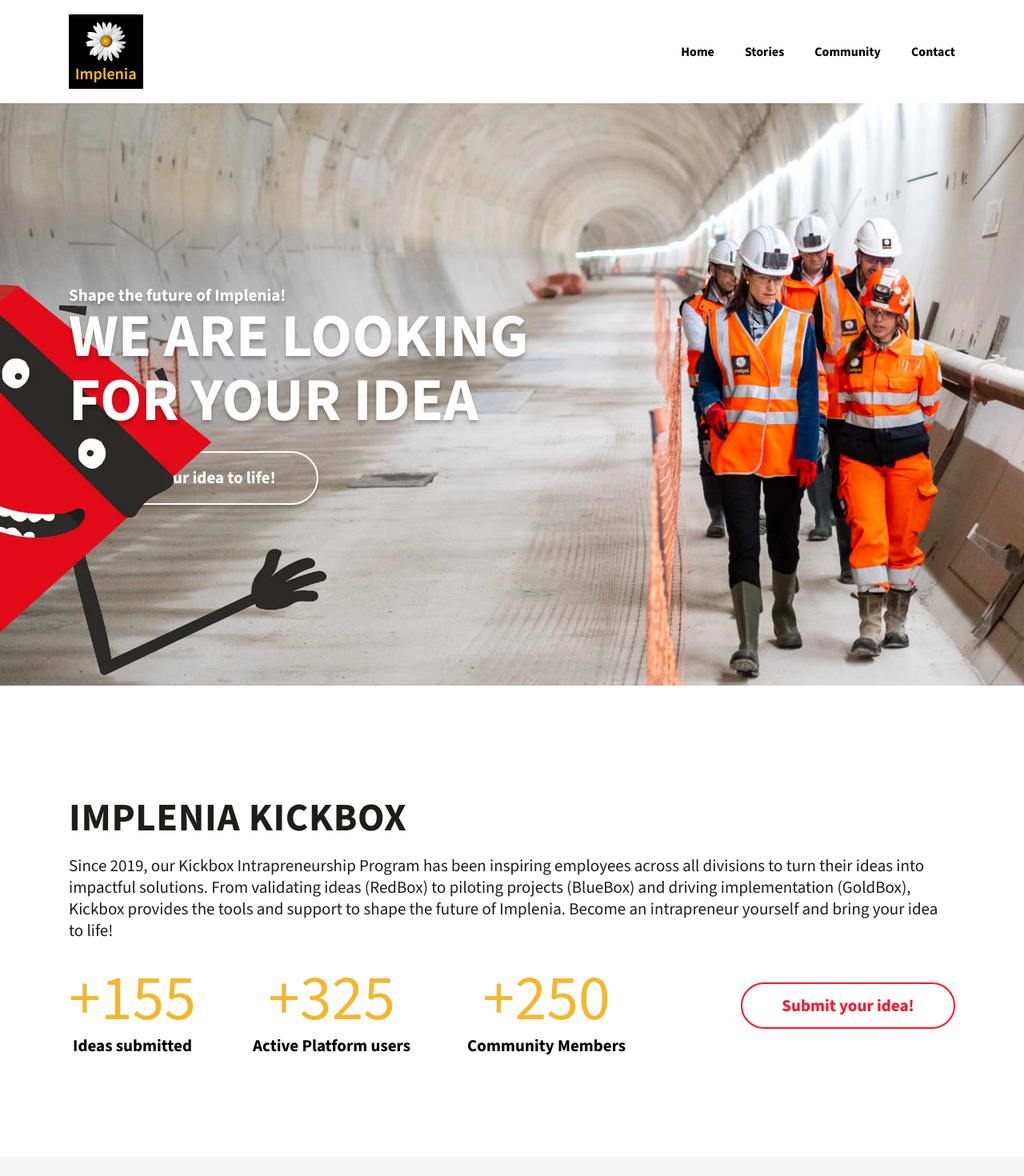
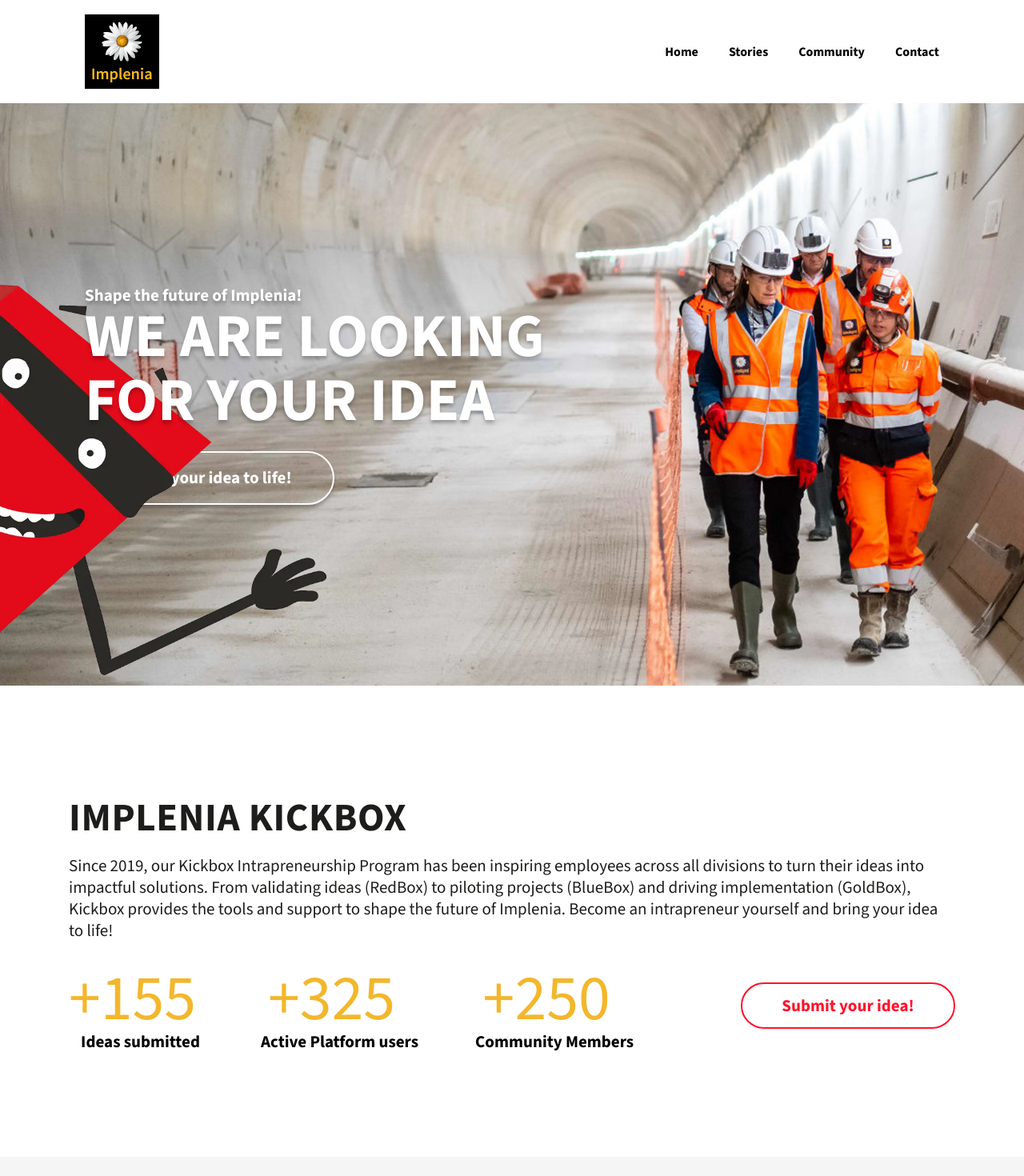
Before and after one commit to mohitgoyat525/implina, a Next.js app: page / in a window 1280 px wide. Shown: the top 1470 px of the page at 80% size. Built offline with nearby package versions, Linux system fonts and the light colour scheme.

Commit message:
add-changes

```diff
--- a/src/components/Faq.tsx
+++ b/src/components/Faq.tsx
@@ -22,7 +22,7 @@
           >
             <button
               onClick={() => toggleAccordion(index)}
-              className="text-customXl text-start font-semibold leading-[21px] max-lg:text-xl max-md:text-lg max-sm:text-base max-lg:leading-[18px] max-md:leading-[16px] max-sm:leading-[14px] text-blackLight flex justify-between items-center w-full py-2"
+              className="text-customXl text-start font-semibold leading-[21px] max-lg:text-xl max-md:text-lg max-sm:text-base max-lg:leading-[18px] max-md:leading-[16px] max-sm:leading-[14px] text-blackLight flex justify-between items-center w-full"
             >
               {data.title}
               <Image
@@ -31,7 +31,7 @@
                   openIndex === index
                     ? "rotate-[90deg] transition-all duration-300"
                     : "rotate-0 transition-all duration-300"
-                }`}
+                } my-[22px] max-md:my-[15px] max-sm:my-[10px]`}
                 src={FaqArrow}
                 alt="arrow"
               />
--- a/src/components/Hero.tsx
+++ b/src/components/Hero.tsx
@@ -15,11 +15,11 @@
   return (
     <div className="bg-center bg-cover bg-no-repeat bg-heroBgImg relative overflow-hidden">
       <div className="bg-white">
-        <div className="container">
+        <div className="max-w-[1100px] mx-auto px-4">
           <Header />
         </div>
       </div>
-      <div className=" container pt-[230px] pb-[226px] max-lg:py-44 max-md:py-24 max-sm:py-20 relative max-xl:z-20">
+      <div className=" max-w-[1100px] mx-auto px-4 pt-[230px] pb-[226px] max-lg:py-44 max-md:py-24 max-sm:py-20 relative max-xl:z-20">
         <p className="text-white text-shadow text-customXl max-sm:text- font-bold font-sans-bold leading-[21px] max-md:text-center">
           Shape the future of Implenia!
         </p>
--- a/src/components/ImpelinaBox.tsx
+++ b/src/components/ImpelinaBox.tsx
@@ -34,7 +34,7 @@
               <p className="font-normal text-custom4xl font-sans-regular leading-[100px] text-offYellow max-xl:text-6xl  max-md:text-5xl max-sm:text-4xl">
                 +<CountUp start={0} end={count && i === 0 ? 155:count && i === 1 ? 325 : i === 2 ? 250:0} duration={5}/>
               </p>
-              <p className="font-bold font-sans-bold text-customXl leading-[21px] whitespace-nowrap">
+              <p className="font-bold font-sans-bold text-customXl leading-[21px] whitespace-nowrap translate-x-[10px] translate-y-[-5px]">
                 {item.name}
               </p>
             </div>
--- a/src/components/common/CustomDiscription.tsx
+++ b/src/components/common/CustomDiscription.tsx
@@ -6,7 +6,7 @@
 const Description = ({ myClass, text }: descriptionProps) => {
   return (
     <p
-      className={`${myClass} font-light text-customXl max-md:text-lg max-sm:text-base leading-[27px] text-black`}
+      className={`${myClass} font-light text-customXl max-md:text-lg max-sm:text-base leading-[27px] text-darkBlack`}
     >
       {text}
     </p>
```
